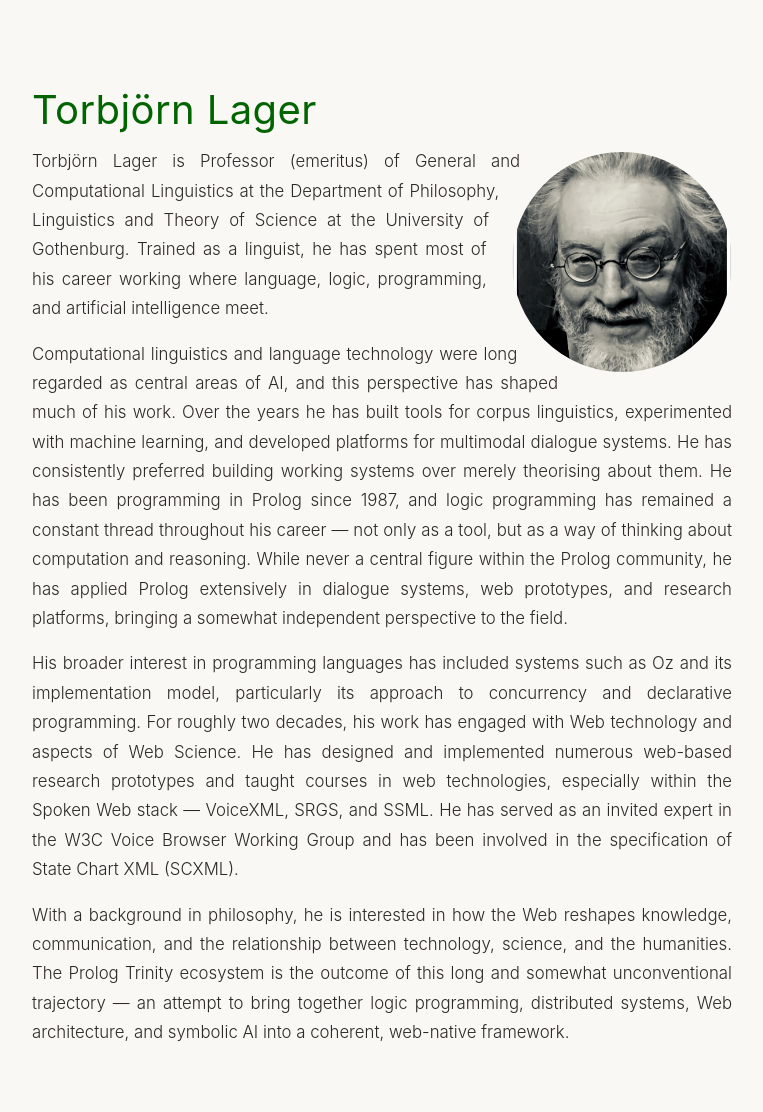
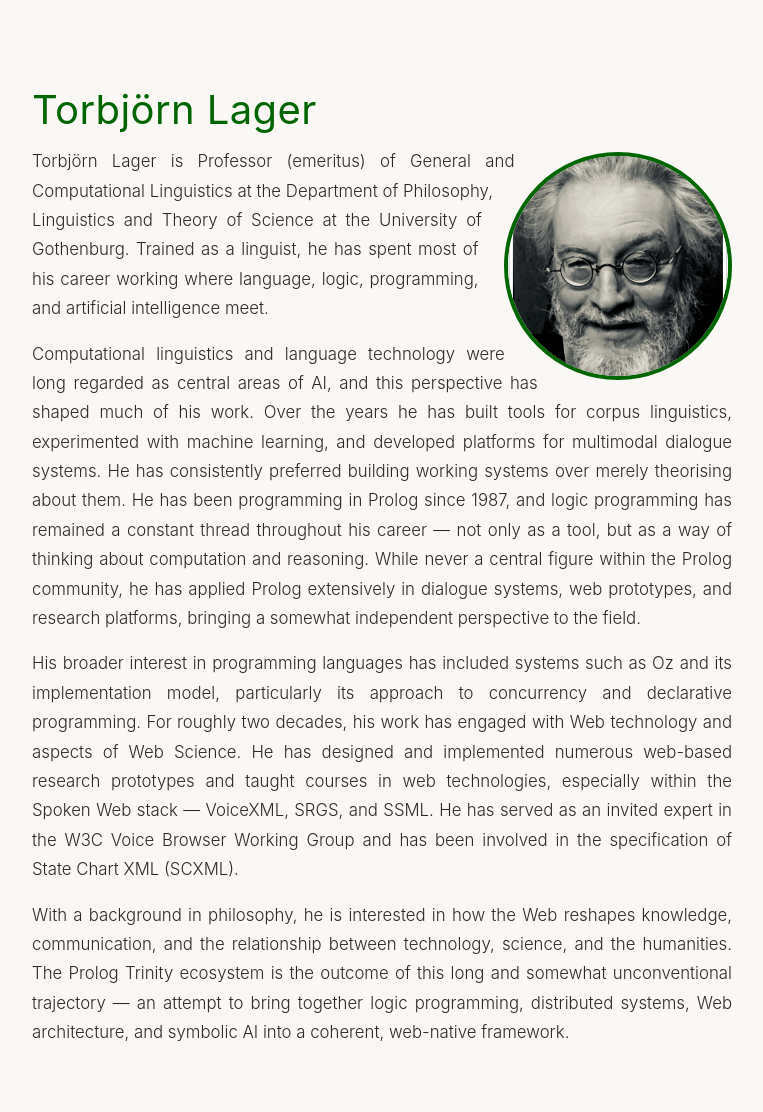
Before and after one commit to torbjornlager/book-project-home, a Jekyll site: the page author.html, which Jekyll copies as it is, in a window 1280 px wide. Shown: the whole page, without its empty margins (258-1021 px from the left). Built offline with Jekyll 4.4.1, drawn with Linux system fonts in a browser that asks for light colours.

Commit message:
Update author.html

```diff
--- a/author.html
+++ b/author.html
@@ -39,16 +39,17 @@
     .portrait {
       float: right;
       width: 220px;
-      height: 220px;                 /* make it square */
+      height: 220px;
       margin: 0.3rem 0 0 2rem;
       border-radius: 50%;
-      overflow: hidden;              /* actually clips the image */
-      shape-outside: circle(50%);    /* text wraps around a circle */
+      overflow: hidden;
+      shape-outside: circle(50%);
+      border: 4px solid darkgreen;   /* circular frame */
     }
     .portrait img {
       width: 100%;
       height: 100%;
-      object-fit: cover;             /* keeps aspect ratio, fills circle */
+      object-fit: cover;
       display: block;
       filter: grayscale(10%) contrast(1.03);
     }
```
